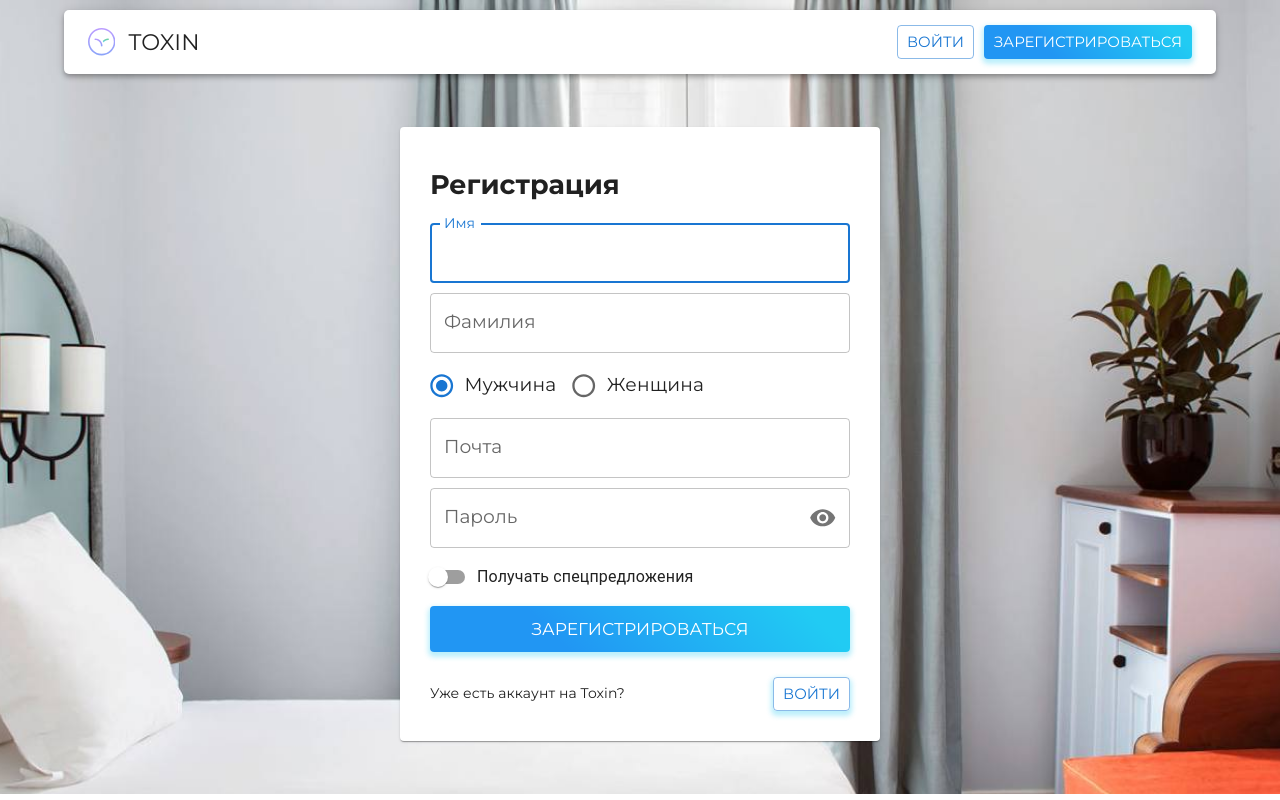
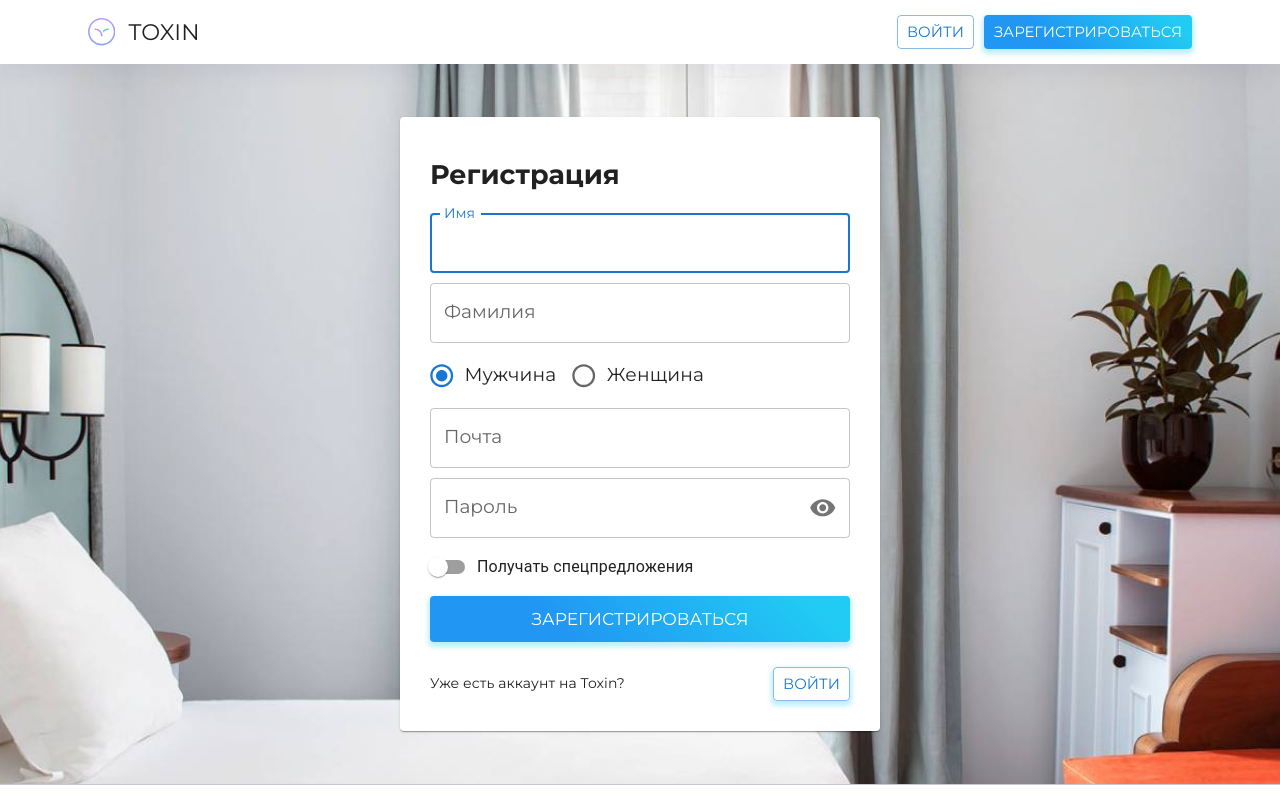
Before and after one commit to Solexofficial/react-hotel_booking, a React (Create React App) app: page /login/1 in a window 1280 px wide. Shown: the top 800 px of the page. Built offline with nearby package versions, Linux system fonts and the light colour scheme.

Commit message:
fix: header footer styles

```diff
--- a/src/app/components/common/footer/styles.js
+++ b/src/app/components/common/footer/styles.js
@@ -5,6 +5,7 @@ const useStyles = makeStyles(theme => ({
     marginTop: 'auto',
     padding: '75px 0 50px',
     background: '#fff',
+    borderTop: '1px solid rgba(31,32,65,.25);',
   },
   footerMainWrapper: {
     padding: '30px 0',
--- a/src/app/components/common/header/styles.js
+++ b/src/app/components/common/header/styles.js
@@ -2,15 +2,20 @@ import { makeStyles } from '@material-ui/core';
 
 const useStyles = makeStyles(theme => ({
   root: {
-    marginTop: '10px',
+    background: '#fff',
     flexGrow: 1,
     zIndex: 1000,
+    boxShadow: '0 10px 20px rgba(31,32,65,.05)',
   },
   headerWrapper: {
     borderRadius: '5px',
+    '&.MuiAppBar-root': {
+      boxShadow: 'none',
+    },
   },
   headerInner: {
     justifyContent: 'space-between',
+    boxShadow: 'none',
   },
 
   headerTitle: {
```
